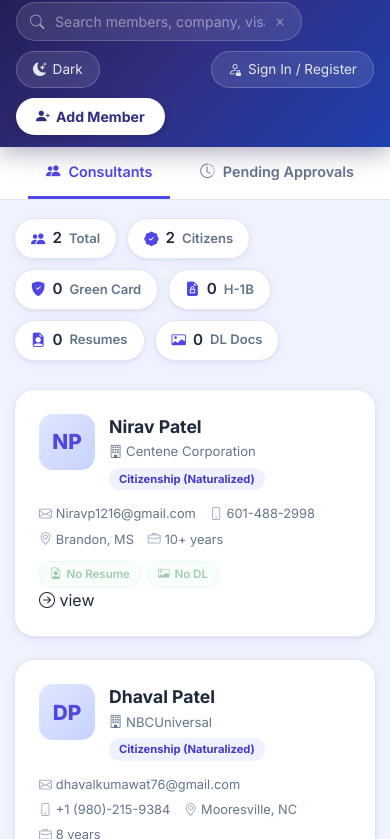
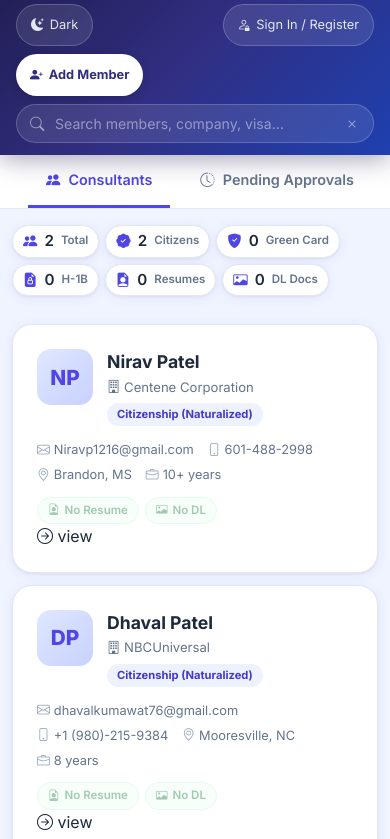
Before and after one commit to AkarshYash/Bredite-Repo, a website: page index.html in a window 390 px wide. Shown: the part 66-905 px from the top of the page. Drawn offline with nearby package versions, Linux system fonts and the light colour scheme; no server answers.

Commit message:
style(responsive): Add multi-device breakpoints for desktop, laptop, tablet, and mobile smartphones

```diff
--- a/frontend/style.css
+++ b/frontend/style.css
@@ -431,13 +431,53 @@ a { color: inherit; text-decoration: none; }
 }
 .skel-line { height: 14px; margin-bottom: 10px; }
 
-/* ══════════════ RESPONSIVE ══════════════ */
+/* ══════════════ RESPONSIVE & MOBILE ENHANCEMENTS ══════════════ */
+html, body {
+  max-width: 100vw;
+  overflow-x: hidden;
+  -webkit-tap-highlight-color: transparent;
+}
+
+@media (max-width: 1024px) {
+  .profile-panel {
+    width: 94vw;
+    max-width: 94vw;
+    height: 92vh;
+  }
+}
+
 @media (max-width: 768px) {
-  .app-header { padding: 12px 16px; min-height: auto; gap: 10px; }
-  .header-controls { width: 100%; justify-content: space-between; }
+  .app-header { padding: 12px 16px; min-height: auto; gap: 12px; }
+  .header-controls { width: 100%; flex-wrap: wrap; gap: 8px; justify-content: space-between; }
+  .search-wrapper { flex: 1 1 100%; order: 3; }
   .search-input { width: 100%; }
   .search-input:focus { width: 100%; }
-  .app-main { padding: 18px 14px 60px; }
-  .profile-panel { width: 100vw; }
-  .info-grid { grid-template-columns: 1fr; }
+
+  .app-main { padding: 16px 12px 60px; }
+  .team-grid { grid-template-columns: 1fr; gap: 12px; }
+
+  .profile-panel {
+    width: 96vw;
+    max-width: 96vw;
+    height: 94vh;
+    max-height: 94vh;
+    border-radius: 16px;
+  }
+  .panel-topbar { padding: 12px 16px; }
+  .profile-hero { padding: 14px 16px; gap: 12px; }
+  .hero-avatar { width: 50px; height: 50px; font-size: 1.3rem; }
+  .hero-info h2 { font-size: 1.2rem; }
+  .profile-tabs { padding: 6px 12px 0; gap: 2px; }
+  .tab-btn { padding: 7px 10px; font-size: .8rem; }
+  .tab-body { padding: 16px; }
+  .info-grid { grid-template-columns: 1fr; gap: 10px; }
 }
+
+@media (max-width: 480px) {
+  .brand-sub { display: none; }
+  .stats-bar { gap: 6px; }
+  .stat-chip { font-size: .72rem; padding: 4px 10px; }
+  .btn-primary-pill, .btn-icon-pill { padding: 8px 14px; font-size: .8rem; min-height: 42px; }
+  .user-chip { padding: 4px 10px; }
+  .user-chip span.d-none { display: none !important; }
+}
--- a/style.css
+++ b/style.css
@@ -431,13 +431,53 @@ a { color: inherit; text-decoration: none; }
 }
 .skel-line { height: 14px; margin-bottom: 10px; }
 
-/* ══════════════ RESPONSIVE ══════════════ */
+/* ══════════════ RESPONSIVE & MOBILE ENHANCEMENTS ══════════════ */
+html, body {
+  max-width: 100vw;
+  overflow-x: hidden;
+  -webkit-tap-highlight-color: transparent;
+}
+
+@media (max-width: 1024px) {
+  .profile-panel {
+    width: 94vw;
+    max-width: 94vw;
+    height: 92vh;
+  }
+}
+
 @media (max-width: 768px) {
-  .app-header { padding: 12px 16px; min-height: auto; gap: 10px; }
-  .header-controls { width: 100%; justify-content: space-between; }
+  .app-header { padding: 12px 16px; min-height: auto; gap: 12px; }
+  .header-controls { width: 100%; flex-wrap: wrap; gap: 8px; justify-content: space-between; }
+  .search-wrapper { flex: 1 1 100%; order: 3; }
   .search-input { width: 100%; }
   .search-input:focus { width: 100%; }
-  .app-main { padding: 18px 14px 60px; }
-  .profile-panel { width: 100vw; }
-  .info-grid { grid-template-columns: 1fr; }
+
+  .app-main { padding: 16px 12px 60px; }
+  .team-grid { grid-template-columns: 1fr; gap: 12px; }
+
+  .profile-panel {
+    width: 96vw;
+    max-width: 96vw;
+    height: 94vh;
+    max-height: 94vh;
+    border-radius: 16px;
+  }
+  .panel-topbar { padding: 12px 16px; }
+  .profile-hero { padding: 14px 16px; gap: 12px; }
+  .hero-avatar { width: 50px; height: 50px; font-size: 1.3rem; }
+  .hero-info h2 { font-size: 1.2rem; }
+  .profile-tabs { padding: 6px 12px 0; gap: 2px; }
+  .tab-btn { padding: 7px 10px; font-size: .8rem; }
+  .tab-body { padding: 16px; }
+  .info-grid { grid-template-columns: 1fr; gap: 10px; }
 }
+
+@media (max-width: 480px) {
+  .brand-sub { display: none; }
+  .stats-bar { gap: 6px; }
+  .stat-chip { font-size: .72rem; padding: 4px 10px; }
+  .btn-primary-pill, .btn-icon-pill { padding: 8px 14px; font-size: .8rem; min-height: 42px; }
+  .user-chip { padding: 4px 10px; }
+  .user-chip span.d-none { display: none !important; }
+}
```
